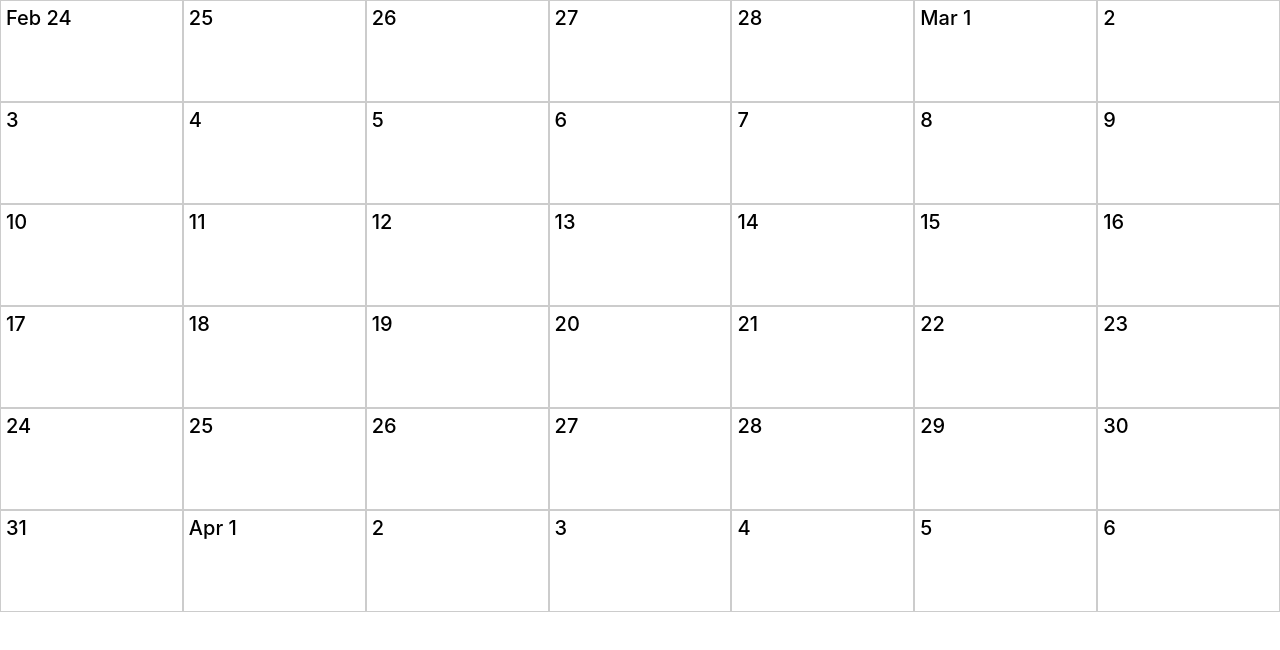
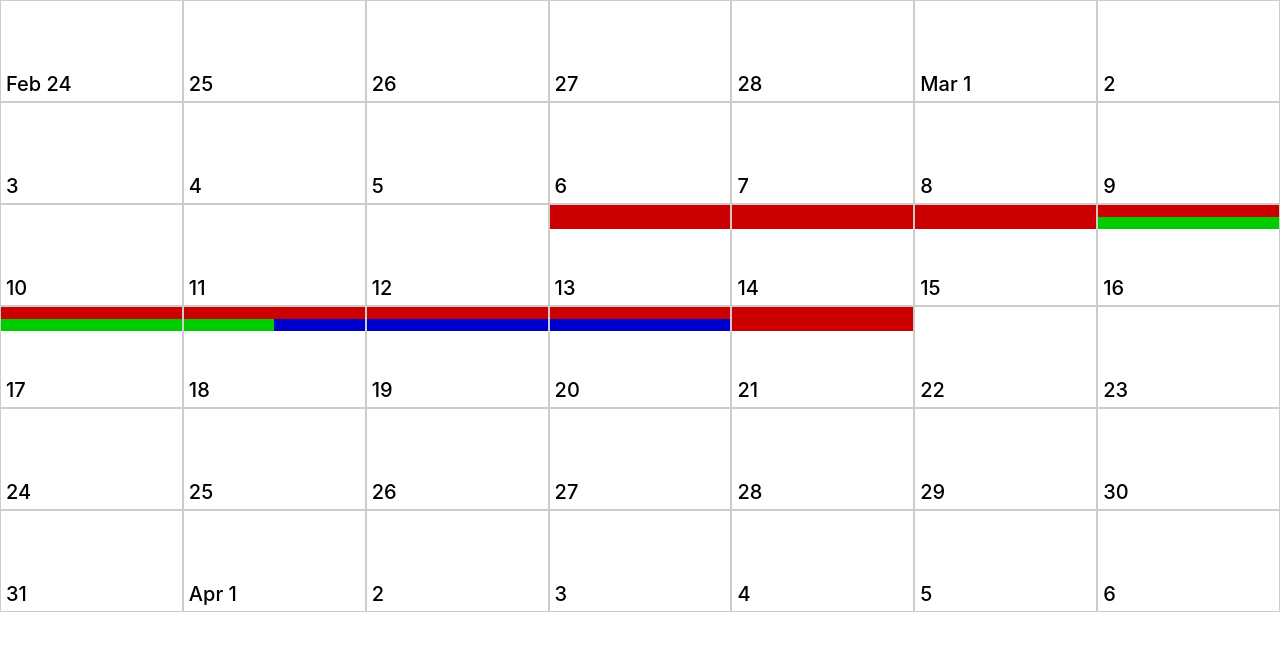
Before and after one commit to dupersaurus/travelcal, a React (Create React App) app: page / in a window 1280 px wide. Shown: the top 650 px of the page. Built offline with nearby package versions, Linux system fonts and the light colour scheme.

Commit message:
display destinations

```diff
--- a/src/App.js
+++ b/src/App.js
@@ -1,19 +1,27 @@
 import React, { Component } from 'react';
 
 import { createStore } from "redux"
+import { Provider } from "react-redux"
 import travelCalApp from "./reducers"
 
 import './App.css';
-import Calendar from "./components/calendar/Calendar"
+import Calendar from "./containers/CalendarContainer"
+
+import {addDestination} from "./actions/destinations"
 
 const store = createStore(travelCalApp);
+store.dispatch(addDestination(1, "2019-03-13", "2019-03-21", "#c00"))
+store.dispatch(addDestination(2, "2019-03-16", "2019-03-18", "#0c0"))
+store.dispatch(addDestination(3, "2019-03-18", "2019-03-20", "#00c"))
 
 class App extends Component {
   render() {
     return (
-      <div className="App">
-        <Calendar />
-      </div>
+      <Provider store={store}>
+        <div className="App">
+          <Calendar />
+        </div>
+      </Provider>
     );
   }
 }
--- a/src/actions/destinations.js
+++ b/src/actions/destinations.js
@@ -2,11 +2,13 @@ export const DestinationActions = {
     Add: "destination-add",
     Remove: "destination-remove",
     UpdateOrigin: "desination-update-origin",
-    UpdateDestination: "destination-update-destination"
+    UpdateDestination: "destination-update-destination",
+    UpdateStartDate: "destination-update-startdate",
+    UpdateEndDate: "destination-update-enddate",
 }
 
-export function addDestination(id) {
-    return {type: DestinationActions.Add, id};
+export function addDestination(id, start, end, color) {
+    return {type: DestinationActions.Add, props: {id, start, end, color}};
 }
 
 export function removeDestination(id) {
@@ -20,3 +22,11 @@ export function updateOrigin(id, origin) {
 export function updateDestination(id, destination) {
     return {type: DestinationActions.UpdateDestination, id, destination};
 }
+
+export function updateStartDate(id, date) {
+    return {type: DestinationActions.UpdateStartDate, id, date};
+}
+
+export function updateEndDate(id, date) {
+    return {type: DestinationActions.UpdateEndDate, id, date};
+}
--- a/src/components/calendar/Calendar.js
+++ b/src/components/calendar/Calendar.js
@@ -23,9 +23,6 @@ export default class Calendar extends Component {
         } else {
             ending = moment(start).endOf("month").endOf("week");
         }
-
-        console.log(beginning);
-        console.log(ending);
 
         const weeks = [];
         let iterator = beginning;
@@ -64,7 +61,9 @@ export default class Calendar extends Component {
                                     {week.map((day, dayIndex) => <CalendarDay
                                                                     key={dayIndex}
                                                                     firstDay={weekIndex === 0 && dayIndex === 0}
-                                                                    day={day} />)}
+                                                                    day={day}
+                                                                    destinations={this.props.destinations}
+                                                                 />)}
                                 </div>
                             )
                         })
--- a/src/components/calendar/CalendarDay.css
+++ b/src/components/calendar/CalendarDay.css
@@ -5,11 +5,58 @@
     height: 100px;
 }
 
+.destination-bar {
+    position: absolute;
+    top: 0px;
+    left: 0px;
+    right: 0px;
+
+    padding: 5px;
+    text-align: left;
+}
+
 .day .label {
     position: absolute;
-    top: 5px;
     left: 5px;
+    bottom: 5px;
 
     font-weight: 500;
     font-size: 125%;
 }
+
+.destinations {
+    position: absolute;
+    left: 0px;
+    right: 0px;
+    top: 0px;
+
+    display: flex;
+    flex-wrap: wrap;
+    width: 100%;
+}
+
+.destinations .destination {
+    flex: 0 1 50%;
+    height: 24px;
+    z-index: -10;
+}
+
+.destinations.count-1 .destination {
+    flex: 0 1 100%;
+}
+
+.destinations.count-2 {
+    flex-direction: column;
+}
+
+.destinations.count-2 .destination {
+    flex: 0 1 12px;
+}
+
+.destinations.count-3 .destination {
+    height: 12px;
+}
+
+.destinations.count-3 .destination:first-child {
+    flex: 0 1 100%;
+}
--- a/src/components/calendar/CalendarDay.js
+++ b/src/components/calendar/CalendarDay.js
@@ -1,11 +1,36 @@
 import React, { Component } from 'react'
 import './CalendarDay.css'
 
+const moment = require('moment');
+
 export default class CalendarDay extends Component {
+
+    /**
+     * Find the destinations matching day.
+     */
+    findDestinations() {
+        const destinations = this.props.destinations;
+        const matches = [];
+
+        destinations.forEach((destination) => {
+            const start = moment(destination.start);
+            const end = moment(destination.end);
+
+            if (this.props.day.isBetween(start, end, "day", "[]")) {
+                matches.push(destination);
+            }
+        })
+
+        return matches;
+    }
 
     render() {
         return (
         <div className="day">
+            <div className="destination-bar">
+                {this.drawDestination()}
+            </div>
+
             <div className="label">
                 {this.drawDate()}
             </div>
@@ -20,4 +45,26 @@ export default class CalendarDay extends Component {
             return this.props.day.format("D");
         }
     }
+
+    drawDestination() {
+        const matches = this.findDestinations();
+        let body = null;
+
+        if (matches.length === 0) {
+            return null;
+        }
+
+        body = (
+            <div className={`destinations count-${matches.length}`}>
+                {
+                    matches.map((match) => (
+                        <div className="destination"
+                            style={{backgroundColor: match.color}} />
+                    ))
+                }
+            </div>
+        )
+
+        return body;
+    }
 }
--- /dev/null
+++ b/src/containers/CalendarContainer.js
@@ -0,0 +1,15 @@
+import { connect } from "react-redux"
+
+import Calendar from "../components/calendar/Calendar"
+
+const mapStateToProps = state => {
+    return {
+        destinations: state.destinations
+    }
+}
+
+const CalendarContainer = connect(
+    mapStateToProps
+)(Calendar)
+
+export default CalendarContainer
--- a/src/reducers/destinations.js
+++ b/src/reducers/destinations.js
@@ -5,7 +5,10 @@ import {DestinationActions} from "../actions/destinations"
 const initial = {
     id: null,
     origin: null,
-    destination: null
+    destination: null,
+    startDate: null,
+    endDate: null,
+    color: null
 }
 
 export function destinations(state = [], action) {
@@ -22,6 +25,12 @@ export function destinations(state = [], action) {
         case DestinationActions.UpdateDestination:
             return updateDestination(state, action);
 
+        case DestinationActions.UpdateStartDate:
+            return updateStartDate(state, action);
+
+        case DestinationActions.UpdateEndDate:
+            return updateEndDate(state, action);
+
         default:
             return state;
     }
@@ -30,7 +39,7 @@ export function destinations(state = [], action) {
 function add(state, action) {
     return [
         ...state,
-        Object.assign(_.clone(initial), {id: action.id})
+        Object.assign(_.clone(initial), {...action.props})
     ]
 }
 
@@ -71,6 +80,36 @@ function updateDestination(state, action) {
     return destinations;
 }
 
+function updateStartDate(state, action) {
+    const destinations = [...state];
+    const dest = findMatch(action.id, destinations);
+
+    if (dest == null) {
+        return state;
+    }
+
+    const {match, index} = dest;
+    match.startDate = action.date;
+    destinations[index] = match;
+
+    return destinations;
+}
+
+function updateEndDate(state, action) {
+    const destinations = [...state];
+    const dest = findMatch(action.id, destinations);
+
+    if (dest == null) {
+        return state;
+    }
+
+    const {match, index} = dest;
+    match.endDate = action.date;
+    destinations[index] = match;
+
+    return destinations;
+}
+
 function findMatch(id, destinations) {
     const index = destinations.findIndex((destination) => destination.id === id);
 
```
